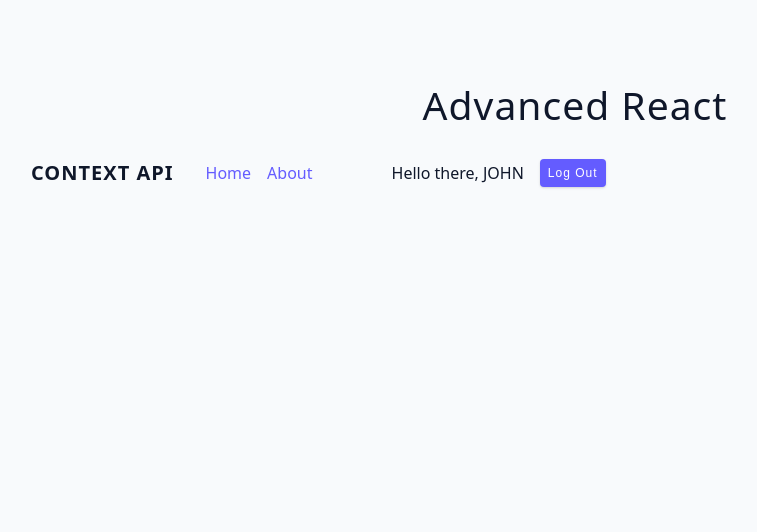
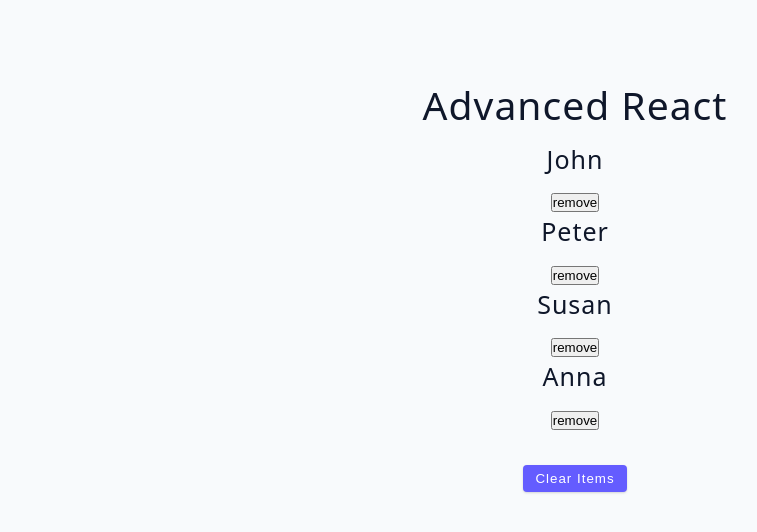
Before and after one commit to vsbron/course-all-in-one-2025, a React (Vite) app in the folder 03-advanced-react/: page / in a window 1280 px wide. Shown: the top 532 px of the page, without its empty margins (65-822 px from the left). Built offline with nearby package versions, Linux system fonts and the light colour scheme.

Commit message:
03-advanced-react - Complete user challenge before useReducer topics

```diff
--- a/03-advanced-react/src/App.jsx
+++ b/03-advanced-react/src/App.jsx
@@ -1,11 +1,11 @@
-import Navbar from "./tutorial/09-context-api/Navbar";
+import ReducerBasics from "./tutorial/10-useReducer/01-useReducer";
 
 function App() {
   // Returned JSX
   return (
     <div className="container">
       <h2>Advanced React</h2>
-      <Navbar />
+      <ReducerBasics />
     </div>
   );
 }
--- a/03-advanced-react/src/tutorial/10-useReducer/01-useReducer.jsx
+++ b/03-advanced-react/src/tutorial/10-useReducer/01-useReducer.jsx
@@ -1,12 +1,30 @@
-import React from "react";
+import { useState } from "react";
+
 import { data } from "../../data";
+
+// Declaring the initial data
+const initialPeople = data;
+
 const ReducerBasics = () => {
-  const [people, setPeople] = React.useState(data);
+  // Creating the state for the people
+  const [people, setPeople] = useState(initialPeople);
 
+  // Create a helper functions
   const removeItem = (id) => {
     let newPeople = people.filter((person) => person.id !== id);
     setPeople(newPeople);
   };
+  const clearList = () => {
+    setPeople([]);
+  };
+  const resetList = () => {
+    setPeople(initialPeople);
+  };
+
+  // Creating boolean flag
+  const isEmpty = people.length === 0;
+
+  // Returned JSX
   return (
     <div>
       {people.map((person) => {
@@ -21,9 +39,9 @@ const ReducerBasics = () => {
       <button
         className="btn"
         style={{ marginTop: "2rem" }}
-        onClick={() => setPeople([])}
+        onClick={isEmpty ? resetList : clearList}
       >
-        clear items
+        {isEmpty ? "Reset" : "Clear items"}
       </button>
     </div>
   );
```
